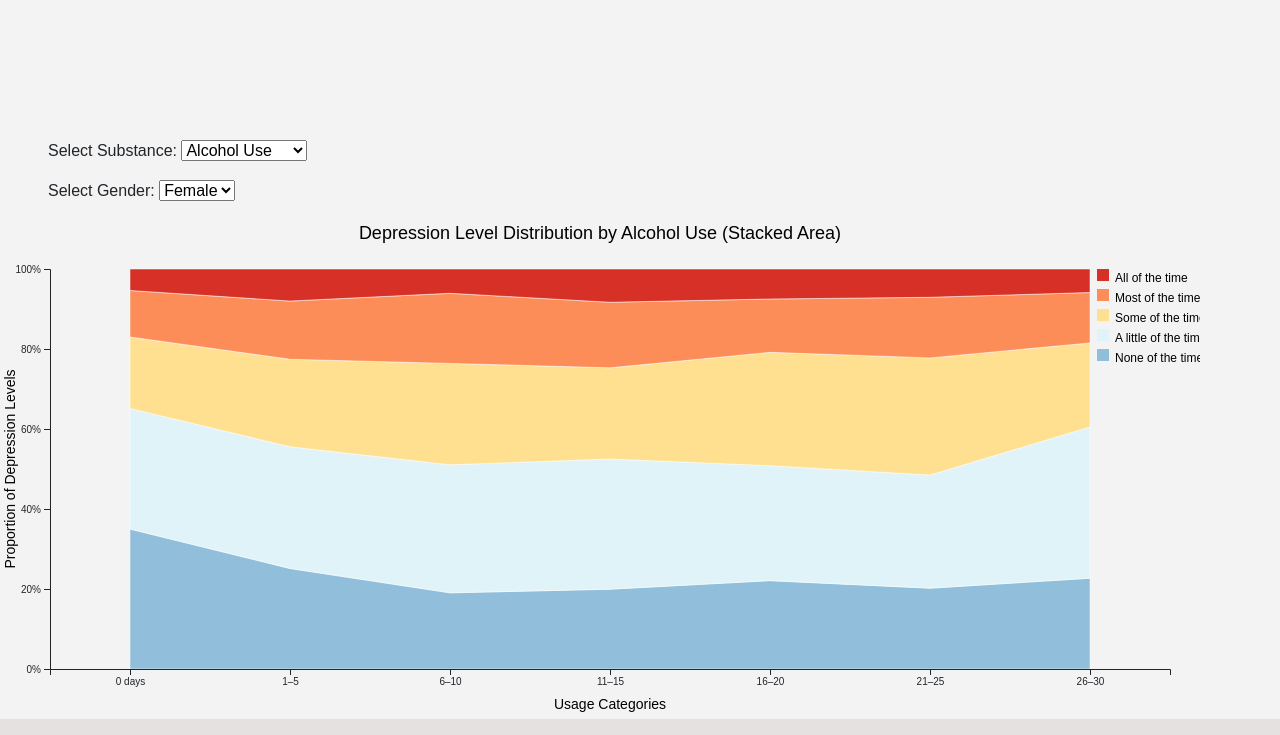
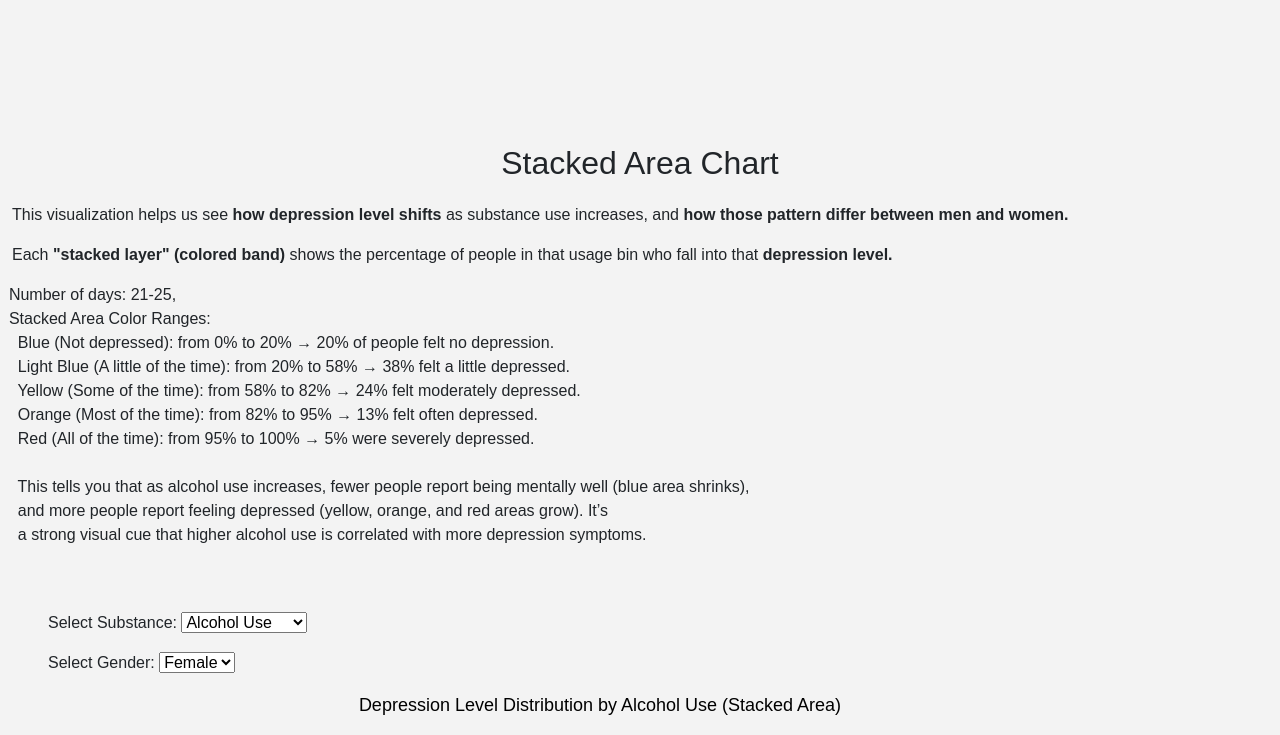
Before and after one commit to kcristinalee/F, a plain HTML site: page index.html in a window 1280 px wide. Shown: the part 960-1695 px from the top of the page. Drawn offline with nearby package versions, Linux system fonts and the light colour scheme.

Commit message:
finished writeup

```diff
--- a/index.html
+++ b/index.html
@@ -204,6 +204,28 @@
   </div>
 </div>
 
+<p id="stacked_chart" style="text-align: center; font-size:32px">Stacked Area Chart</p>
+
+<p id="stacked_chart" style="margin-left: 12px;">This visualization helps us see <b>how depression level shifts </b>as substance
+use increases, and <b>how those pattern differ between men and women.</b></p>
+
+<p id="stacked_chart" style="margin-left: 12px;">Each <b>"stacked layer" (colored band)</b> shows the percentage of people in that usage bin who fall into that <b>depression level.</b></p>
+
+<pre id="stacked_chart" style="font-family: Arial; font-size: 16px;">
+  Number of days: 21-25,
+  Stacked Area Color Ranges:
+    Blue (Not depressed): from 0% to 20% → 20% of people felt no depression.
+    Light Blue (A little of the time): from 20% to 58% → 38% felt a little depressed.
+    Yellow (Some of the time): from 58% to 82% → 24% felt moderately depressed.
+    Orange (Most of the time): from 82% to 95% → 13% felt often depressed.
+    Red (All of the time): from 95% to 100% → 5% were severely depressed.
+
+    This tells you that as alcohol use increases, fewer people report being mentally well (blue area shrinks),
+    and more people report feeling depressed (yellow, orange, and red areas grow). It’s
+    a strong visual cue that higher alcohol use is correlated with more depression symptoms.
+
+
+</pre>
 <div style="margin-bottom: 1rem; margin-left:3rem">
   <label for="dataSelect">Select Substance:</label>
   <select id="dataSelect">
--- a/js/script.js
+++ b/js/script.js
@@ -856,14 +856,18 @@ function createHeatmap(data) {
     .call(d3.axisBottom(x));
 
   g.append("g")
-    .call(d3.axisLeft(y).ticks(5, "%"));
+  .call(d3.axisLeft(y).ticks(5, "%"))
+  .selectAll("text")
+  .attr("dx", "0.5 em");
+
   //
   g.append("text")
   .attr("text-anchor", "middle")
   .attr("x", width / 2)
   .attr("y", height + margin.bottom - 10)  // slightly below the axis
   .style("font-size", "14px")
-  .text("Usage Categories");  // Change text as needed
+  .text("Number of Days");  // Change text as needed
+
   g.append("text")
   .attr("text-anchor", "middle")
   .attr("transform", `rotate(-90)`)
```
Also changed, not shown: 1 other file.
